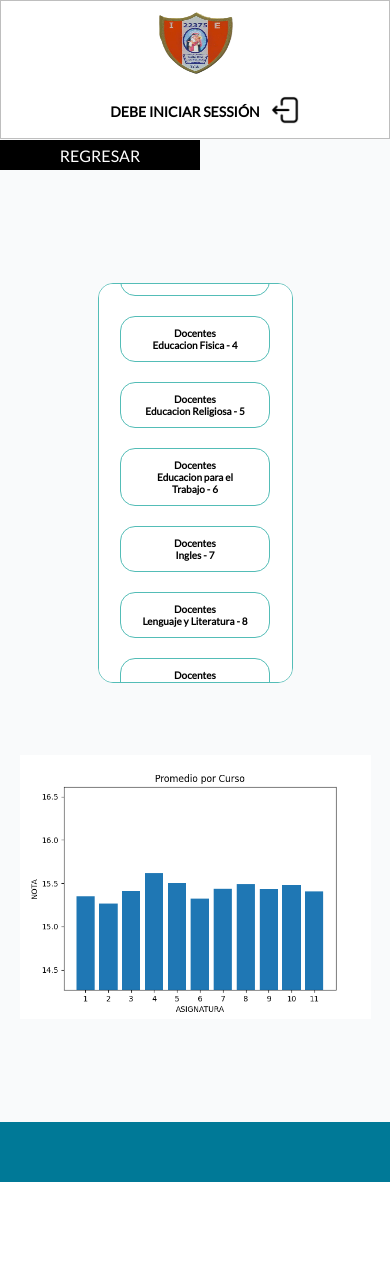
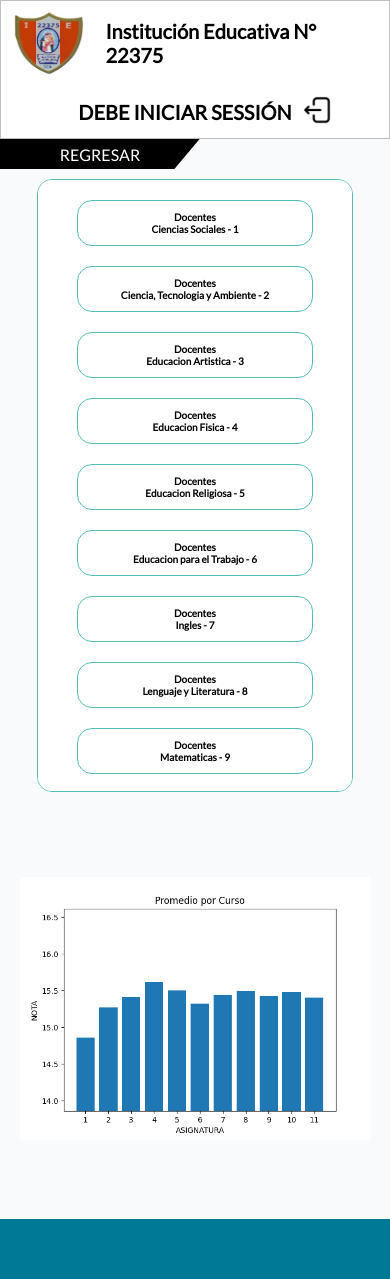
Before and after one commit to Kado12/Intranet, a Node server app: page /d-doce-c in a window 390 px wide. Before the commit the page ends 1182 px from the top, so only its background shows below. Run offline with Node 20, Linux system fonts and the light colour scheme; some libraries are stand-ins or nearby versions.

Commit message:
Solucionando responsive

```diff
--- a/public/css/main.css
+++ b/public/css/main.css
@@ -63,17 +63,6 @@
     .c-sesion {
         width: 40px;
     }
-
-    .prev_button,
-    .horario_button {
-        position: static;
-        margin-top: 10px;
-    }
-
-    .prev_button::after,
-    .horario_button::after {
-        display: none;
-    }
 }
 
 /* Media queries para dimensiones de pantalla iguales o inferiores a 720x1280 */
@@ -94,17 +83,6 @@
 
     .c-sesion {
         width: 40px;
-    }
-
-    .prev_button,
-    .horario_button {
-        position: static;
-        margin-top: 10px;
-    }
-
-    .prev_button::after,
-    .horario_button::after {
-        display: none;
     }
 }
 
--- a/public/css/patrick.css
+++ b/public/css/patrick.css
@@ -84,6 +84,9 @@
 .caja-curso{
   width: 30vw;
 }
+.general_mean_graph{
+  width: 100%;
+}
 @media (max-width: 1024px) {
   .footer{
     display:none;
@@ -104,7 +107,6 @@
     align-items: center;
     width: 100vw;
     margin: 0;
-
   }
   .left_container{
     display: flex;
@@ -146,7 +148,7 @@
     display: flex;
     align-items: center;
     justify-content: center;
-    height: 35vh;
+    height: 30vh;
     width: 50vw;
     margin: 10vh auto 3vh auto;
   }
--- a/public/css/resp_d_2.css
+++ b/public/css/resp_d_2.css
@@ -1,103 +1,113 @@
-@media (max-width: 1024px) {
-  .grid-main-patrick-seccion{
-    grid-template-columns: 1fr 1fr;
-    grid-template-rows: 300px 300px 300px 300px 300px;
+.grid-patrick{
+  grid-template-columns: 0.6fr 1fr;
+}
+.directora_box{
+  width: 70%;
+  min-width: 0;
+  height: 8vh;
+}
+@media(max-width: 1100px){
+  .grid-patrick{
+    padding: 30px 0;
+  }
+  .cajagrafico_container{
+    margin-left: 60px;
+  }
+  .cajagrafico_container h3{
+    font-size: 20px;
+  }
+  .cajagrafico_container p{
+    font-size: 14px;
+  }
+}
+@media(max-width: 1024px){
+  .left_container{
+    width: 100%;
+    height: auto;
+  }
+  .directora_box{
+    height: 56px;
+    width: 350px;
+  }
+  .right_container{
+    width: 100%;
+    height: auto;
+  }
+  .general_mean_graph{
+    width: 70%;
+  }
+  .g_brr_rc{
+    height: 450px;
+  }
+  .g_brr_rc img{
+    height: 100%;
+    width: auto;
+  }
+  .textoresumen{
+    padding: 40px;
+  }
+  .cajagrafico_container{
+    margin: 0 14vw;
+  }
+  .main{
+    margin: 0 !important;
+  }
+}
+@media(max-width: 720px){
+  .prev_doce{
+    top:149px !important;
+  }
+  .resumen_grafico h3{
+    font-size: 14px;
+  }
+  .resumen_grafico p{
+    font-size: 10px;
+  }
+}
+@media (max-width: 700px){
+  .general_mean_graph{
+    width: 90%
   }
   .left_container{
-    grid-column: 1 / span 3;
-    grid-row: 1;
-  }
-  .right_container{
-    grid-row: 2;
-    grid-column: 1/span 2;
-  }
-  .resumen_grafico{
-    grid-row: 3;
-    grid-column: 1 /span 2;
-    padding: 0 70px;
-  }
-  .cajagrafico_container{
-    grid-row: 4;
-    grid-column: 1 /span 2;
-    padding: 0 70px;
-  }
-  .graficobox_container{
-    grid-row: 5;
-    grid-column: 1 / span 2;
-  }
-  .textoresumen p{
-    margin-bottom: -30px;
-  }
-  .grafico_cursos{
-    margin: auto;
-    width: 100%;
+    margin: 20px auto;
   }
 }
-@media (max-width: 800px) {
-  .grid-main-patrick-seccion{
-    grid-template-columns: 1fr 1fr;
-    grid-template-rows: .8fr .5fr .6fr .7fr .5fr;
-  }
-  .grid-main-patrick-seccion p{
-    font-size: 14px;
+@media(max-width: 600px){
+  .g_brr_rc{
+    height: 60vw;
   }
   .grid-main-patrick-seccion h3{
     font-size: 16px;
   }
-  .grafico{
-    width: 80vw
-  }
-  .resumen_grafico{
-    padding: 0;
+  .grid-main-patrick-seccion p{
+    font-size: 12px;
   }
   .cajagrafico_container{
-    grid-row: 4;
-    grid-column: 1 /span 2;
-    padding: 0;
+    margin: 0;
+    display:flex;
+    flex-direction: column;
+    padding: 0 30px;
+    justify-content: center;
+    align-items: center;
   }
-  .grafico_cursos{
-    width: 90vw;
-    margin: 0;
+  .cajagrafico_container p{
+    width: 70vw;
+  }
+  .graficobox_container{
+    margin-top: 30px;
   }
 }
-@media(max-width: 1430px){
-  .directora_box{
-    min-width: 415px;
-    height:auto;
-    font-size: 10px;
+@media(max-width: 560px){
+  .blackBtn{
+    top:139px;
   }
 }
-@media (max-width: 560px){
-  .grid-main-patrick-seccion{
-    padding: 30px 50px;
-  }
-  .grid-patrick{
-    padding: 30px;
-  }
-  .grid-main-patrick-seccion p{
-    font-size: 10px;
-  }
-  .grid-main-patrick-seccion h3{
-    font-size: 12px;
+@media(max-width:450px){
+  .logo h2{
+    display: none;
   }
   .directora_box{
-    min-width: 150px;
-    height:auto;
-    font-size: 10px;
-  }
-  .logo h2{
-    display:none
-  }
-  .nombre-r{
-    font-size: 14px;
-    width: fit-content;
-  }
-  .c-sesion{
-    width: 30px;
-    margin-left: -10px;
+    width: 60%;
+    height: 40px;
   }
 }
-.scroll-asig{
-  overflow-y: scroll;
-  height: 400px;
-}
--- a/public/css/resp_d_3.css
+++ b/public/css/resp_d_3.css
@@ -1,61 +1,109 @@
-@media (max-width: 1024px){
-  .grid-patrick{
-    grid-template-columns: 1fr 1fr;
-    grid-template-rows: 1fr .8fr .6fr;
+.scroll-asig{
+  height: 54vh;
+  width:fit-content;
+  overflow-y: auto;
+}
+@media(max-width:1100px){
+  .grafico_asignaturas{
+    width: 100%;
   }
-  .left_container{
-    grid-column: 1 /span 2;
-    grid-row: 1;
-  }
-  .right_container{
-    grid-column: 1 / span 2;
-    grid-row: 2;
-  }
-  .resumen_grafico{
-    grid-column: 1/span 2;
-    grid-row: 3;
-  }
-}
-@media (max-width: 630px){
-  .grafico{
-    width: 80vw;
+  .scroll-asig{
+    width: 90%;
+    overflow-x: hidden;
   }
   .grid-patrick{
-    grid-template-columns: 1fr 1fr;
-    grid-template-rows: 1fr .4fr .5fr;
-    margin: 30px 0
-  }
-  .textoresumen p{
-    font-size: 10px;
-  }
-  .textoresumen h3{
-    font-size: 12px;
-  }
-  .main{
-    padding: 30px 0;
-    margin: 30px;
-  }
-  .resumen_grafico{
-    width: 100%;
-    margin:0;
     padding: 0;
   }
   .directora_box{
-    min-width: fit-content;
-    height:auto;
-    font-size: 10px;
+    width: 100%;
+    min-width: 0;
   }
 }
-@media (max-width: 560px){
-  .logo h2{
-    display:none
+@media(max-width: 1024px){
+  .grid-patrick{
+    display: grid;
+    padding: 0 40px;
+    grid-template-columns: 0.6fr 1fr;
+    grid-template-rows: 1fr;
   }
-  .nombre-r{
-    font-size: 14px;
-    width: fit-content;
+  .left_container{
+    grid-column: 1;
+    grid-row: 1;
+    width: 100%;
+    margin:0;
+    justify-content:flex-start;
   }
-  .c-sesion{
-    width: 30px;
-    margin-left: -10px;
+  .right_container{
+    grid-column: 2;
+    grid-row: 1;
+    width: 100%;
+  }
+  .scroll-asig{
+    height: 54vh;
+    margin: 0;
+    padding: 10px;
+  }
+  .directora_box{
+    font-size: 10px;
+    width: 100%;
+    min-width: 0;
   }
 }
+@media(max-width: 800px){
+  .grid-patrick{
+    grid-template-columns: 1fr;
+    grid-template-rows: 1fr 1fr;
+  }
+  .left_container{
+    grid-column: 1;
+    grid-row: 1;
+    width: 100%;
+    margin: 40px auto;
+    width: 60%;
+  }
+  .directora_box{
+    width: 80%;
+    height: 50px;
+  }
+  .right_container{
+    grid-column: 1;
+    grid-row: 2;
+    height: 420px;
+    width: auto;
+    margin-top: -40px;
+  }
+  .grafico_asignaturas{
+    height: 100%;
+    width: auto;
+  }
+}
+@media(max-width: 580px){
+  .right_container{
+    width: 90vw;
+    height: auto;
+  }
+  .grafico_asignaturas{
+    width: 100%;
+  }
+}
+@media(max-width:720px){
+  .blackBtn{
+    top:149px;
+  }
+}
+@media(max-width:560px){
+  .blackBtn{
+    top:139px;
+  }
+  .left_container{
+    width: 90%;
+  }
+  .grid-patrick{
+    grid-template-rows: 1fr .5fr;
+  }
+}
+@media(max-width:302px){
+  .blackBtn{
+    top:147px;
+  }
+}
--- a/views/d-alum-g.ejs
+++ b/views/d-alum-g.ejs
@@ -6,7 +6,7 @@
         <meta name="viewport" content="width=device-width, initial-scale=1.0">
         <%- include('./partials/head.ejs') %>
         <link rel="stylesheet" href="/css/patrick.css">
-        <link rel="stylesheet" href="/css/resp_d.css">
+        <link rel="stylesheet" href="/css/resp_d_2.css">
     </head>
     <body>
       <% if (login) { %>
@@ -21,7 +21,7 @@
           <button class="box directora_box text_center" name="5">5º Grado</button>
         </form>
         <div class="right_container grafica_container">
-          <img src="/image/general_mean.png" alt="">
+          <img src="/image/general_mean.png" alt="" class="general_mean_graph">
         </div>
       </main>
       <footer class="footer-raro">
--- a/views/d-alum-s.ejs
+++ b/views/d-alum-s.ejs
@@ -18,7 +18,7 @@
           <div class="box directora_box text_center" name="seccioncAlum-s">Seccion C</div>
           <div class="box directora_box text_center" name="secciondAlum-s">Seccion D</div>
         </form>
-        <div class="right_container">
+        <div class="right_container g_brr_rc">
           <img src="/image/grado_prom.png" alt="" class="grafico">
         </div>
         <!-- Seccion resumen -->
@@ -39,7 +39,7 @@
           <p>Cada caja en el gráfico representa la distribución de las notas en una sección específica. La línea central de la caja representa la mediana, mientras que los bordes superior e inferior de la caja representan el primer y tercer cuartil, respectivamente. Los 'bigotes' muestran la variabilidad de las notas dentro de cada sección, excluyendo los valores atípicos que se muestran como puntos individuales fuera de los bigotes.</p>
         </div>
         <!-- Seccion de caja -->
-        <div class="graficobox_container">
+        <div class="graficobox_container g_brr_rc">
           <img src="/image/grado_prom_box.png" alt="" class="grafico">
         </div>
       </main>
--- a/views/d-doce-c.ejs
+++ b/views/d-doce-c.ejs
@@ -6,7 +6,7 @@
         <meta name="viewport" content="width=device-width, initial-scale=1.0">
         <%- include('./partials/head.ejs') %>
         <link rel="stylesheet" href="/css/patrick.css">
-        <link rel="stylesheet" href="/css/resp_d_2.css">
+        <link rel="stylesheet" href="/css/resp_d_3.css">
     </head>
     <body>
       <%- include('./partials/navigator.ejs') %>
@@ -26,7 +26,7 @@
           <button class="box directora_box text_center" name="9">Docentes<br>Tutoria - 11</button>
         </form>
         <div class="right_container">
-          <img src="/image/prom_cursos.png" alt="" class="grafico_cursos">
+          <img src="/image/prom_cursos.png" alt="" class="grafico_cursos grafico_asignaturas">
         </div>
       </main>
       <footer class="footer-raro">
--- a/views/d-doce-d.ejs
+++ b/views/d-doce-d.ejs
@@ -5,12 +5,12 @@
         <meta http-equiv="X-UA-Compatible" content="IE=edge">
         <meta name="viewport" content="width=device-width, initial-scale=1.0">
         <link rel="stylesheet" href="/css/patrick.css">
-        <link rel="stylesheet" href="/css/resp_d_3.css">
+        <link rel="stylesheet" href="/css/resp_d_2.css">
         <%- include('./partials/head.ejs') %>
     </head>
     <body>
       <%- include('./partials/navigator.ejs') %>
-      <button class="blackBtn prev_button" onclick="window.history.back()">REGRESAR</button>
+      <button class="blackBtn prev_button prev_doce" onclick="window.history.back()">REGRESAR</button>
       <main class="main grid-patrick">
         <form class="left_container" method="post" action="">
           <div class="box directora_box text_center"><%= docentes[0] %> - 1</div>
@@ -20,7 +20,7 @@
           <div class="box directora_box text_center"><%= docentes[4] %> - 5</div>
         </form>
         <div class="right_container">
-          <img src="/image/prom_doce_asig.png" alt="" class="grafico">
+          <img src="/image/prom_doce_asig.png" alt="" class="grafico grafico_profes">
         </div>
         <!-- Seccion resumen -->
         <div class="resumen_grafico textoresumen">
```
Also changed, not shown: public/css/resp_d.css (+6 -3 lines), public/image/general_mean.png, public/image/grado_prom.png, public/image/grado_prom_box.png, public/image/prom_cursos.png, public/image/prom_doce_asig.png, 2 other files.
